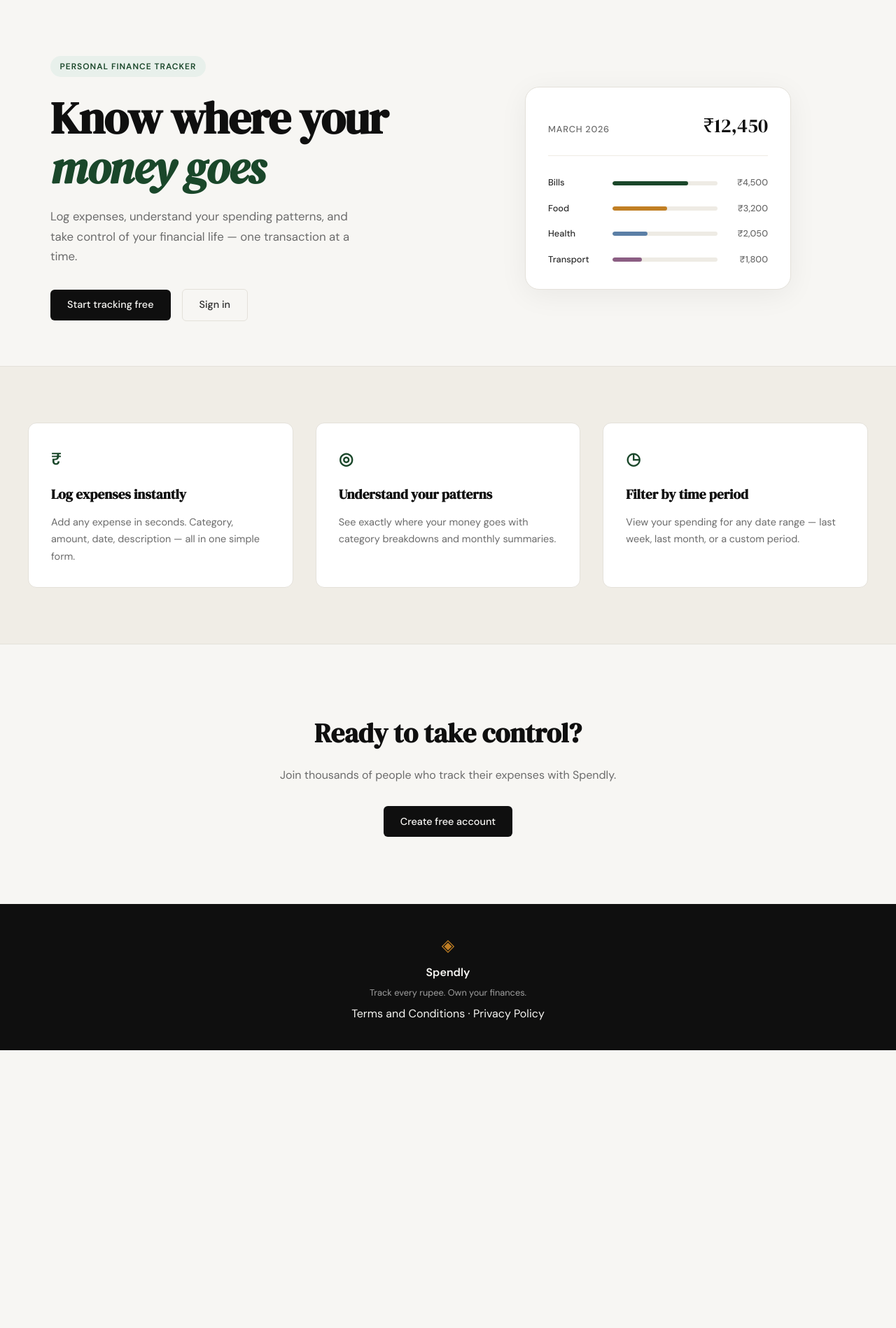
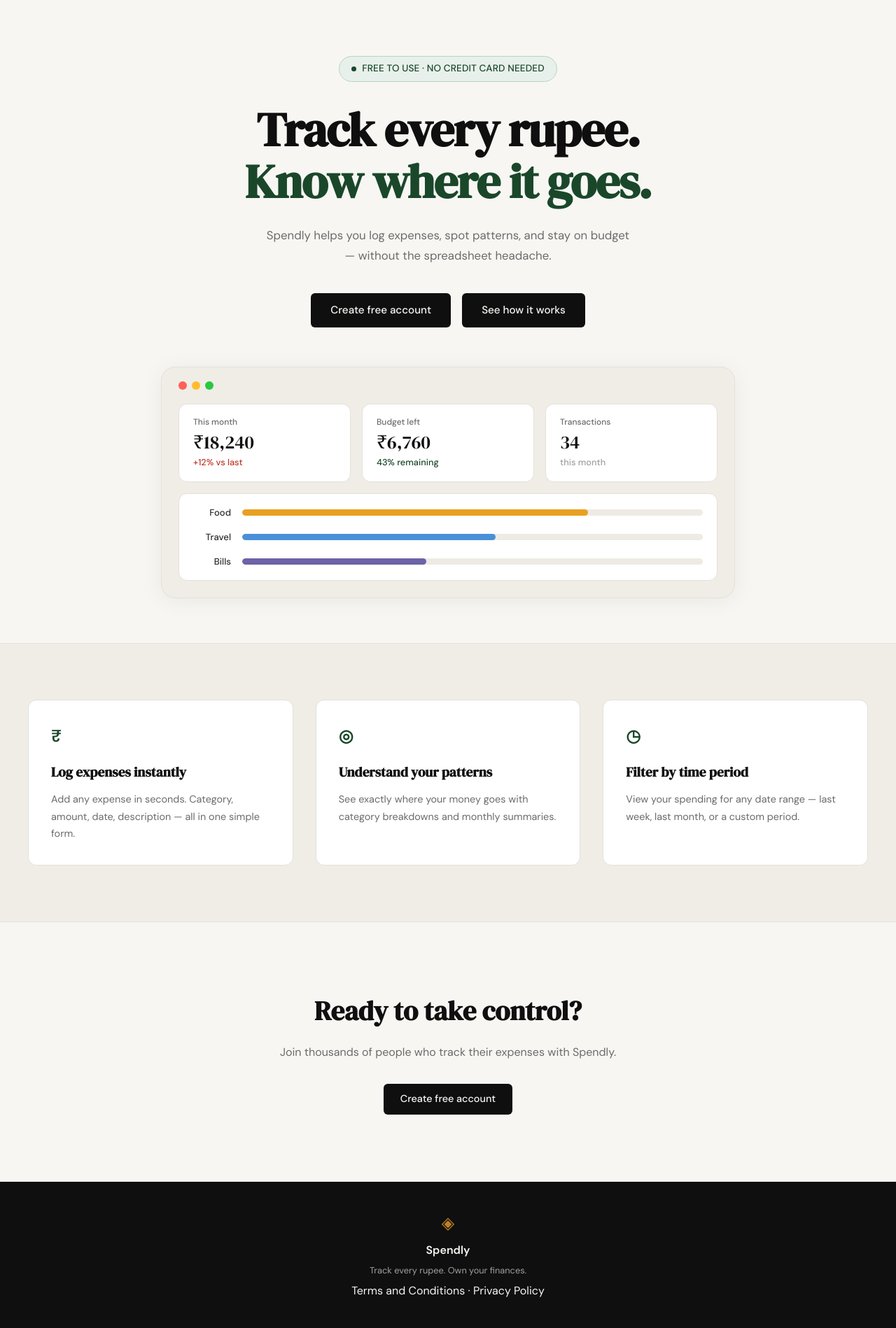
Before and after one commit to Wamikmk/spendily, a Flask app: page / in a window 1280 px wide. Shown: the part 61-1959 px from the top of the page at 70% size. Before the commit the page ends 1562 px from the top, so only its background shows below. Run offline with Flask 3, Linux system fonts and the light colour scheme.

Commit message:
landing: redesign hero section to match mockup

```diff
--- /dev/null
+++ b/static/css/landing.css
@@ -0,0 +1,191 @@
+/* ------------------------------------------------------------------ */
+/* Hero overrides for landing page                                     */
+/* ------------------------------------------------------------------ */
+
+.hero {
+    display: flex;
+    flex-direction: column;
+    align-items: center;
+    text-align: center;
+    padding: 5rem 2rem 4rem;
+    max-width: 900px;
+    margin: 0 auto;
+    gap: 3.5rem;
+    /* reset the two-column grid from style.css */
+    grid-template-columns: unset;
+}
+
+.hero-inner {
+    display: flex;
+    flex-direction: column;
+    align-items: center;
+    max-width: 680px;
+}
+
+.hero-badge {
+    display: inline-flex;
+    align-items: center;
+    gap: 0.5rem;
+    background: var(--accent-light);
+    color: var(--accent);
+    border: 1px solid #b8d4bf;
+    font-size: 0.85rem;
+    font-weight: 500;
+    padding: 0.4rem 1.1rem;
+    border-radius: 999px;
+    margin-bottom: 2rem;
+    letter-spacing: 0.01em;
+}
+
+.hero-badge-dot {
+    width: 7px;
+    height: 7px;
+    border-radius: 50%;
+    background: var(--accent);
+    flex-shrink: 0;
+}
+
+.hero-title {
+    font-size: clamp(2.8rem, 6vw, 4.25rem);
+    margin-bottom: 1.5rem;
+}
+
+.hero-title-accent {
+    color: var(--accent);
+    font-style: normal;
+}
+
+.hero-subtitle {
+    text-align: center;
+    margin-bottom: 2.5rem;
+    max-width: 520px;
+}
+
+.hero-actions {
+    justify-content: center;
+    flex-wrap: wrap;
+}
+
+.hero-actions .btn-primary {
+    padding: 0.75rem 1.75rem;
+    font-size: 0.95rem;
+}
+
+/* ------------------------------------------------------------------ */
+/* Mock dashboard                                                      */
+/* ------------------------------------------------------------------ */
+
+.hero-dashboard {
+    width: 100%;
+    max-width: 820px;
+    background: var(--paper-warm);
+    border: 1px solid var(--border);
+    border-radius: var(--radius-lg);
+    padding: 1.25rem 1.5rem 1.5rem;
+    box-shadow: 0 4px 32px rgba(0, 0, 0, 0.06);
+}
+
+.dash-chrome {
+    display: flex;
+    gap: 0.45rem;
+    margin-bottom: 1.25rem;
+}
+
+.chrome-dot {
+    width: 12px;
+    height: 12px;
+    border-radius: 50%;
+}
+
+.chrome-dot--red    { background: #ff5f57; }
+.chrome-dot--yellow { background: #ffbd2e; }
+.chrome-dot--green  { background: #28c840; }
+
+.dash-stats {
+    display: grid;
+    grid-template-columns: repeat(3, 1fr);
+    gap: 1rem;
+    margin-bottom: 1rem;
+}
+
+.dash-stat {
+    background: var(--paper-card);
+    border: 1px solid var(--border);
+    border-radius: var(--radius-md);
+    padding: 1rem 1.25rem;
+    display: flex;
+    flex-direction: column;
+    gap: 0.25rem;
+    text-align: left;
+}
+
+.dash-stat-label {
+    font-size: 0.75rem;
+    color: var(--ink-muted);
+    font-weight: 500;
+}
+
+.dash-stat-value {
+    font-family: var(--font-display);
+    font-size: 1.65rem;
+    color: var(--ink);
+    line-height: 1.15;
+}
+
+.dash-stat-sub {
+    font-size: 0.8rem;
+    color: var(--ink-faint);
+    font-weight: 500;
+}
+
+.dash-stat-sub--danger  { color: var(--danger); }
+.dash-stat-sub--success { color: var(--accent); }
+
+.dash-bars {
+    background: var(--paper-card);
+    border: 1px solid var(--border);
+    border-radius: var(--radius-md);
+    padding: 1rem 1.25rem;
+    display: flex;
+    flex-direction: column;
+    gap: 0.9rem;
+    text-align: left;
+}
+
+.dash-bar-row {
+    display: grid;
+    grid-template-columns: 54px 1fr;
+    align-items: center;
+    gap: 1rem;
+}
+
+.dash-bar-label {
+    font-size: 0.82rem;
+    font-weight: 500;
+    color: var(--ink-soft);
+    text-align: right;
+}
+
+.dash-bar-track {
+    height: 9px;
+    background: var(--border-soft);
+    border-radius: 999px;
+    overflow: hidden;
+}
+
+.dash-bar {
+    height: 100%;
+    border-radius: 999px;
+}
+
+.dash-bar--orange { background: #e8a020; }
+.dash-bar--blue   { background: #4a90d9; }
+.dash-bar--indigo { background: #6c63a8; }
+
+/* ------------------------------------------------------------------ */
+/* Responsive                                                          */
+/* ------------------------------------------------------------------ */
+
+@media (max-width: 600px) {
+    .dash-stats { grid-template-columns: 1fr; }
+}
--- a/templates/landing.html
+++ b/templates/landing.html
@@ -1,65 +1,80 @@
 {% extends "base.html" %}
 
 {% block title %}Spendly — Track Every Rupee{% endblock %}
+
+{% block head %}
+<link rel="stylesheet" href="{{ url_for('static', filename='css/landing.css') }}">
+{% endblock %}
 
 {% block content %}
 
 <section class="hero">
     <div class="hero-inner">
-        <div class="hero-badge">Personal Finance Tracker</div>
+        <div class="hero-badge">
+            <span class="hero-badge-dot"></span>
+            Free to use · No credit card needed
+        </div>
         <h1 class="hero-title">
-            Know where your<br>
-            <em>money goes</em>
+            Track every rupee.<br>
+            <span class="hero-title-accent">Know where it goes.</span>
         </h1>
         <p class="hero-subtitle">
-            Log expenses, understand your spending patterns,
-            and take control of your financial life —
-            one transaction at a time.
+            Spendly helps you log expenses, spot patterns, and stay
+            on budget — without the spreadsheet headache.
         </p>
         <div class="hero-actions">
-            <a href="{{ url_for('register') }}" class="btn-primary">Start tracking free</a>
-            <a href="{{ url_for('login') }}" class="btn-ghost">Sign in</a>
+            <a href="{{ url_for('register') }}" class="btn-primary">Create free account</a>
+            <a href="#features" class="btn-primary">See how it works</a>
         </div>
     </div>
-    <div class="hero-visual">
-        <div class="mock-card">
-            <div class="mock-card-header">
-                <span class="mock-label">March 2026</span>
-                <span class="mock-total">₹12,450</span>
+
+    <div class="hero-dashboard">
+        <div class="dash-chrome">
+            <span class="chrome-dot chrome-dot--red"></span>
+            <span class="chrome-dot chrome-dot--yellow"></span>
+            <span class="chrome-dot chrome-dot--green"></span>
+        </div>
+        <div class="dash-stats">
+            <div class="dash-stat">
+                <span class="dash-stat-label">This month</span>
+                <span class="dash-stat-value">₹18,240</span>
+                <span class="dash-stat-sub dash-stat-sub--danger">+12% vs last</span>
             </div>
-            <div class="mock-bars">
-                <div class="mock-bar-row">
-                    <span class="mock-cat">Bills</span>
-                    <div class="mock-bar-track">
-                        <div class="mock-bar" style="width: 72%"></div>
-                    </div>
-                    <span class="mock-amt">₹4,500</span>
+            <div class="dash-stat">
+                <span class="dash-stat-label">Budget left</span>
+                <span class="dash-stat-value">₹6,760</span>
+                <span class="dash-stat-sub dash-stat-sub--success">43% remaining</span>
+            </div>
+            <div class="dash-stat">
+                <span class="dash-stat-label">Transactions</span>
+                <span class="dash-stat-value">34</span>
+                <span class="dash-stat-sub">this month</span>
+            </div>
+        </div>
+        <div class="dash-bars">
+            <div class="dash-bar-row">
+                <span class="dash-bar-label">Food</span>
+                <div class="dash-bar-track">
+                    <div class="dash-bar dash-bar--orange" style="width: 75%"></div>
                 </div>
-                <div class="mock-bar-row">
-                    <span class="mock-cat">Food</span>
-                    <div class="mock-bar-track">
-                        <div class="mock-bar mock-bar-2" style="width: 52%"></div>
-                    </div>
-                    <span class="mock-amt">₹3,200</span>
+            </div>
+            <div class="dash-bar-row">
+                <span class="dash-bar-label">Travel</span>
+                <div class="dash-bar-track">
+                    <div class="dash-bar dash-bar--blue" style="width: 55%"></div>
                 </div>
-                <div class="mock-bar-row">
-                    <span class="mock-cat">Health</span>
-                    <div class="mock-bar-track">
-                        <div class="mock-bar mock-bar-3" style="width: 33%"></div>
-                    </div>
-                    <span class="mock-amt">₹2,050</span>
-                </div>
-                <div class="mock-bar-row">
-                    <span class="mock-cat">Transport</span>
-                    <div class="mock-bar-track">
-                        <div class="mock-bar mock-bar-4" style="width: 28%"></div>
-                    </div>
-                    <span class="mock-amt">₹1,800</span>
+            </div>
+            <div class="dash-bar-row">
+                <span class="dash-bar-label">Bills</span>
+                <div class="dash-bar-track">
+                    <div class="dash-bar dash-bar--indigo" style="width: 40%"></div>
                 </div>
             </div>
         </div>
     </div>
 </section>
+
+<span id="features"></span>
 
 <section class="features">
     <div class="features-inner">
```
Also changed, not shown: hero_spendly.png (added), 1 other file.
